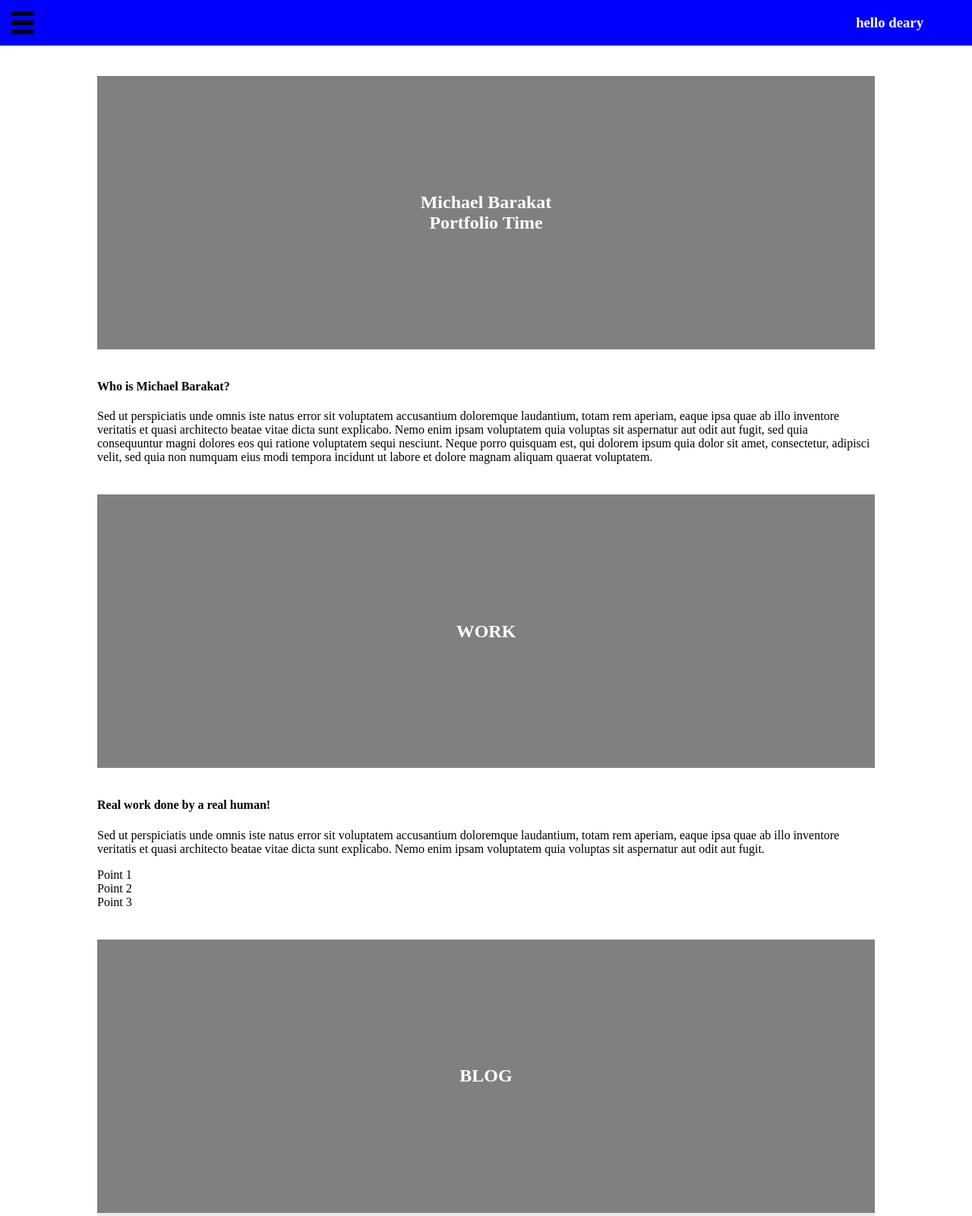
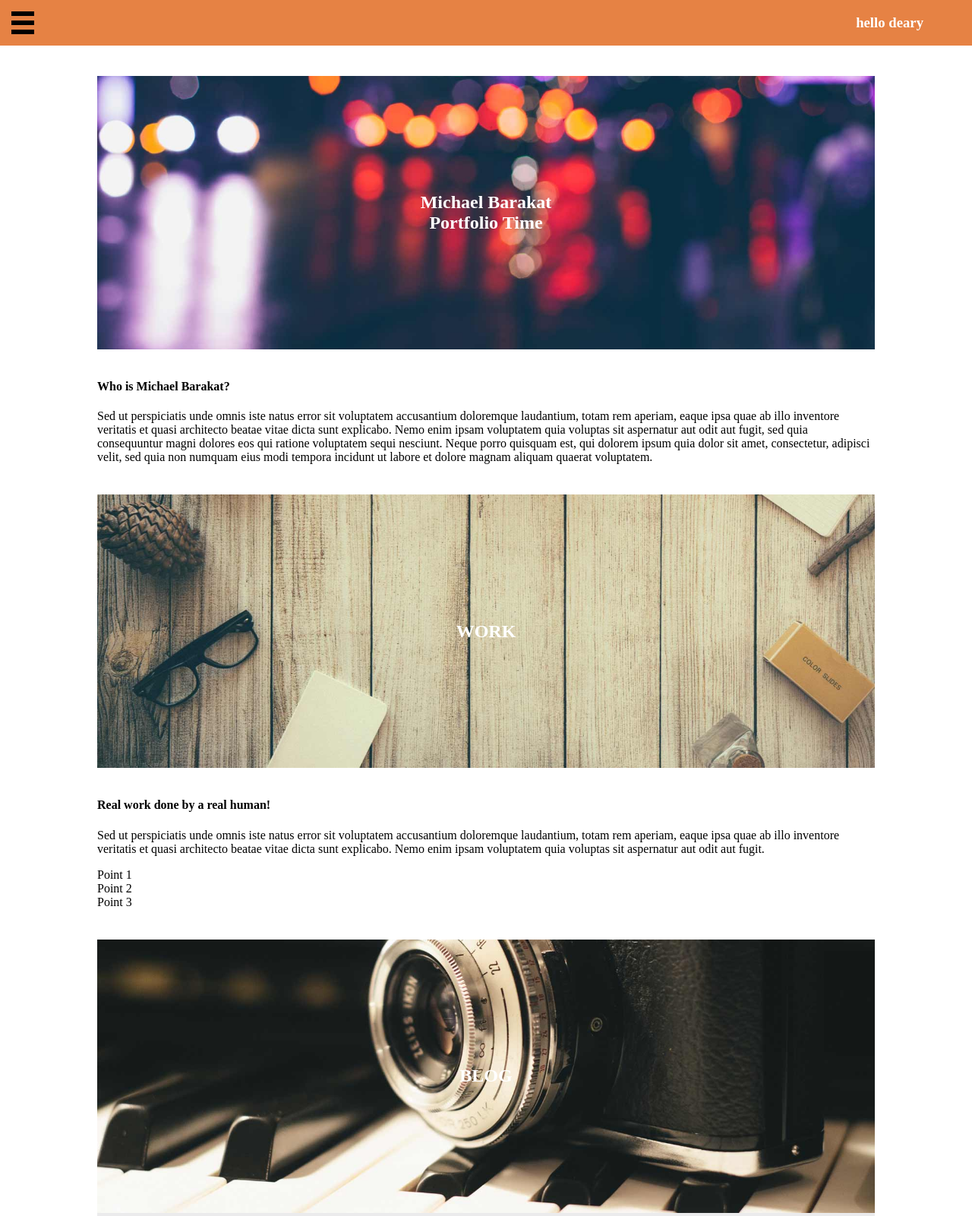
Before and after one commit to mikeybkats/cf-portfolio, a plain HTML site: page index.html in a window 1280 px wide. Shown: the top 1601 px of the page at 76% size. Drawn offline with nearby package versions, Linux system fonts and the light colour scheme; files whose address does not match are found by name.

```diff
--- a/index.html
+++ b/index.html
@@ -34,8 +34,8 @@
         </section>
 
         <section class="page-content about-section" id="about">
-          <div class="image-box">
-            <h2>Michael Barakat Portfolio Time</h2>
+          <div class="image-box about-image">
+            <h2 class="about-title">Michael Barakat Portfolio Time</h2>
           </div>
 
           <div class="text-box">
@@ -45,7 +45,7 @@
         </section>
 
         <section class="page-content work-section" id="work">
-          <div class="image-box">
+          <div class="image-box work-image">
             <h2>WORK</h2>
           </div>
 
@@ -62,7 +62,7 @@
 
       <section id="blog" class="page-content">
         <div class="work-section">
-          <div class="image-box blog">
+          <div class="overlay image-box blog">
             <h2>BLOG</h2>
           </div>
         </div>
@@ -82,7 +82,7 @@
        </section>
 
         <section class="page-content contact-section" id="contact">
-          <div class="image-box contact">
+          <div class="image-box contact contact-image">
             <h2>CONTACT</h2>
           </div>
           <div class="text-box">
--- a/styles/base.css
+++ b/styles/base.css
@@ -56,9 +56,6 @@
     line-height: 20px;
 }
 
-h2{
-}
-
 h3 {
 }
 
--- a/styles/layout.css
+++ b/styles/layout.css
@@ -12,6 +12,7 @@
   background-color: #EBEBEC;
   padding: 15px;
   margin-top: 0px;
+  margin-bottom: 0px;
 }
 
 .image-box {
@@ -26,7 +27,7 @@
 }
 
 .image-box.contact {
-  background-color: gray;
+  background: url(../images/contact-lightbulb.jpg) 100% 100% / cover no-repeat border-box border-box;
   margin: 0vh 10vw 0vh 10vw;
   width: 80vw;
   height: 15vh;
@@ -34,6 +35,21 @@
   align-items: center;
   align-content: center;
   justify-content: center;
+}
+
+.image-box.blog{
+  margin-bottom: 0px;
+  background: url(../images/blog-camera.jpg) 100% 100% / cover no-repeat border-box border-box ;
+}
+
+.image-box.work-image{
+  margin-bottom: 0px;
+  background: url(../images/work-desk.jpg) 100% 100% / cover no-repeat border-box border-box;
+}
+
+.image-box.about-image {
+  margin-bottom: 0px;
+  background: url(../images/about-citylight.jpg) 100% 100% / cover no-repeat border-box border-box;
 }
 
 .contact-section .text-box {
@@ -46,20 +62,17 @@
   text-align: center;
 }
 
-.image-box.blog{
-    margin-bottom: 0px;
-}
-
 .contact-info-box {
     display: flex;
     flex-direction: column;
     align-items: center;
 }
 
+
 /* ---------SECTIONS AND DIVS----------*/
 
 .title-background {
-  background-color: blue;
+  background-color: #E68244;
   width: 100vw;
   height: 60px;
   margin-top: 0px;
```
Also changed, not shown: images/about-michael.jpg.
